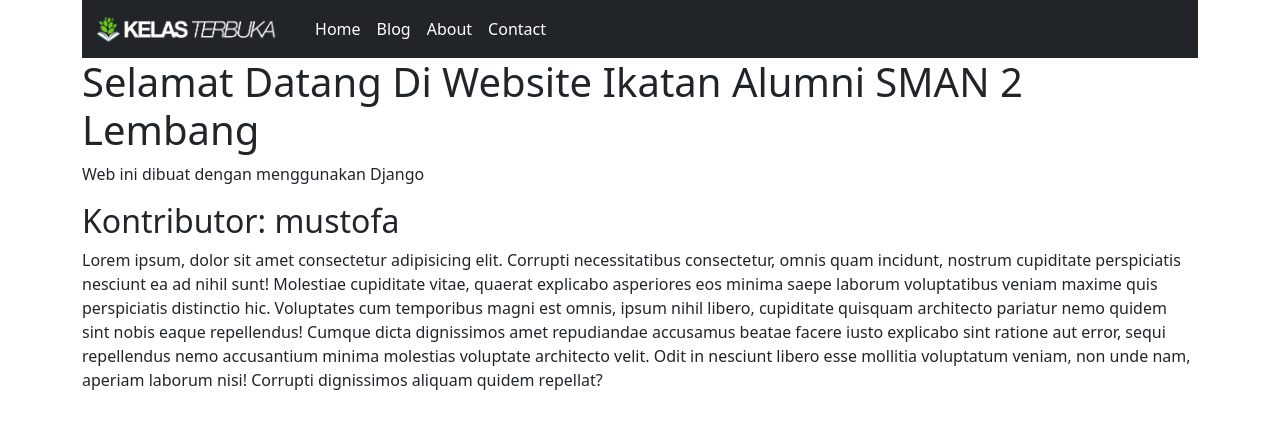
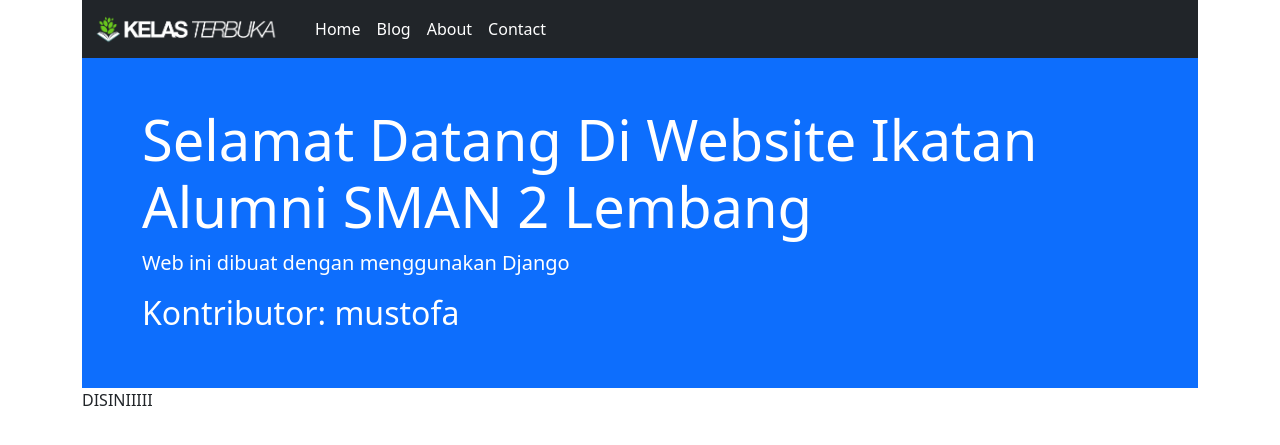
Before and after one commit to mustofa855/ika-backend, a Django app: page / in a window 1280 px wide. Shown: the top 445 px of the page. Run offline with Django 5.2, Linux system fonts and the light colour scheme; some libraries are stand-ins or nearby versions.

Commit message:
Add a jumbotron

```diff
--- a/templates/index.html
+++ b/templates/index.html
@@ -10,7 +10,7 @@
 </head>
 <body>
     <div class="container">
-        <!-- <img id="banner" src="{% static banner %}" alt=""> -->
+        <!-- Navbar -->
         <nav class="navbar navbar-expand-lg navbar-dark bg-dark">
             <div class="container-fluid text-white">
                 <a class="navbar-brand" href="#">
@@ -37,24 +37,19 @@
                 </div>
             </div>
         </nav>
-        <h1>{{ subJudul }} {{ subsubJudul }}</h1>
-        <p>Web ini dibuat dengan menggunakan Django</p>
+
+        <!-- Jumbotron Section -->
+        <div class="jumbotron jumbotron-fluid bg-primary text-white p-5">
+            <div class="container">
+                <h1 class="display-4">{{ subJudul }} {{ subsubJudul }}</h1>
+                <p class="lead">Web ini dibuat dengan menggunakan Django</p>
                 <h2>Kontributor: {{ kontributor }}</h2>
-
-        <p>
-            Lorem ipsum, dolor sit amet consectetur adipisicing elit. Corrupti necessitatibus consectetur, omnis quam incidunt,
-            nostrum cupiditate perspiciatis nesciunt ea ad nihil sunt! Molestiae cupiditate vitae, quaerat explicabo asperiores eos
-            minima saepe laborum voluptatibus veniam maxime quis perspiciatis distinctio hic. Voluptates cum temporibus magni est omnis,
-            ipsum nihil libero, cupiditate quisquam architecto pariatur nemo quidem sint nobis eaque repellendus! Cumque dicta dignissimos
-            amet repudiandae accusamus beatae facere iusto explicabo sint ratione aut error, sequi repellendus nemo accusantium minima
-            molestias voluptate architecto velit. Odit in nesciunt libero esse mollitia voluptatum veniam, non unde nam, aperiam laborum nisi!
-            Corrupti dignissimos aliquam quidem repellat?
-        </p>
+            </div>
         </div>
 
-
-    <!-- <script src="https://cdn.jsdelivr.net/npm/bootstrap@5.3.3/dist/js/bootstrap.bundle.min.js" integrity="sha384-YvpcrYf0tY3lHB60NNkmXc5s9fDVZLESaAA55NDzOxhy9GkcIdslK1eN7N6jIeHz" crossorigin="anonymous"></script>
-    <script src="https://cdn.jsdelivr.net/npm/@popperjs/core@2.11.8/dist/umd/popper.min.js" integrity="sha384-I7E8VVD/ismYTF4hNIPjVp/Zjvgyol6VFvRkX/vR+Vc4jQkC+hVqc2pM8ODewa9r" crossorigin="anonymous"></script> -->
+        <!-- Additional Content -->
+        <p>DISINIIIII</p>
+    </div>
 
     <script src="{% static 'vendor/jquery/jquery.js' %}"></script>
     <script src="{% static 'vendor/popper/popper.js' %}"></script>
```
Lines whose indentation alone changed are shown as unchanged.
